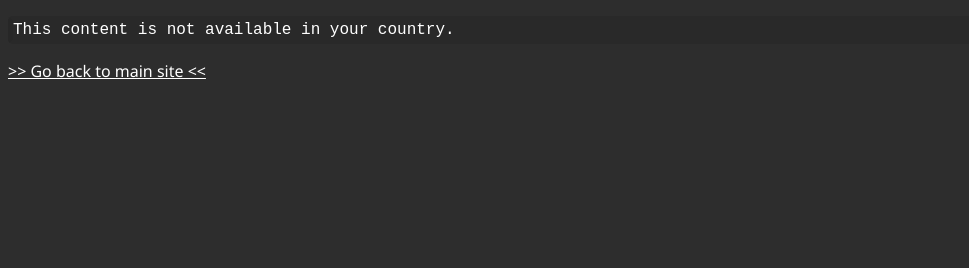
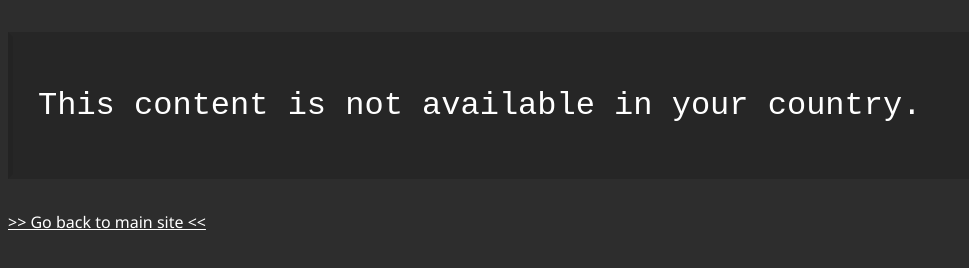
Before and after one commit to ilovapples/website, a plain HTML site: page 404.html in a window 1280 px wide. Shown: the whole page, without its empty margins (0-969 px from the left). Drawn offline with Linux system fonts and the light colour scheme.

Commit message:
Update 404.html

```diff
--- a/404.html
+++ b/404.html
@@ -14,10 +14,21 @@
 		<link rel="apple-touch-icon" sizes="76x76" href="/imgs/main-icon.png">
 		<link rel="apple-touch-icon" sizes="120x120" href="/imgs/main-icon.png">
 		<link rel="apple-touch-icon" sizes="152x152" href="/img/main-icon.png">
+		<style>
+			.message {
+				font-family: 'Courier Prime', 'Courier New', monospace;
+				border: 5px solid #262626;
+				border-left: 5px solid #232323;
+				background-color: #262626;
+				color: #ffffff;
+				font-size: 32px;
+				padding: 50px 25px 50px 25px;
+			}
+		</style>
 
 	<body>
 <!-- 		<h1 id="title" class="title" style="color: #ffffff; size: 30px">404: Not Found</h1> -->
-		<p style="font-family: 'Courier Prime', 'Courier New', monospace; border: 5px solid #292929; border-left: 5px solid #272727; background-color: #292929; border-radius: 5px; color: #ffffff">This content is not available in your country.</p>
+		<p class="message">This content is not available in your country.</p>
 		<a href="index.html">&gt;&gt; Go back to main site &lt;&lt;</a>
 	</body>
 </html>
```
